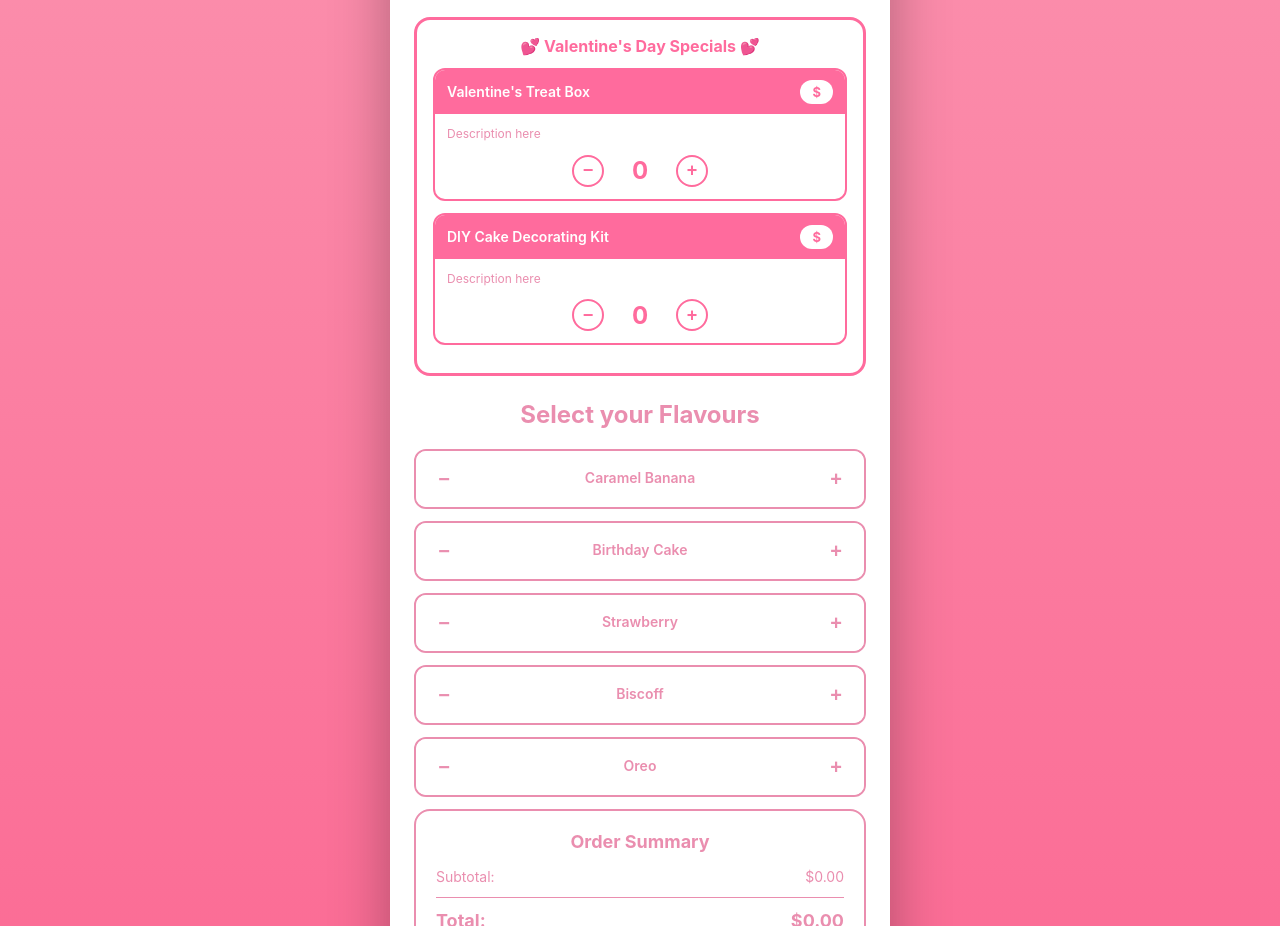
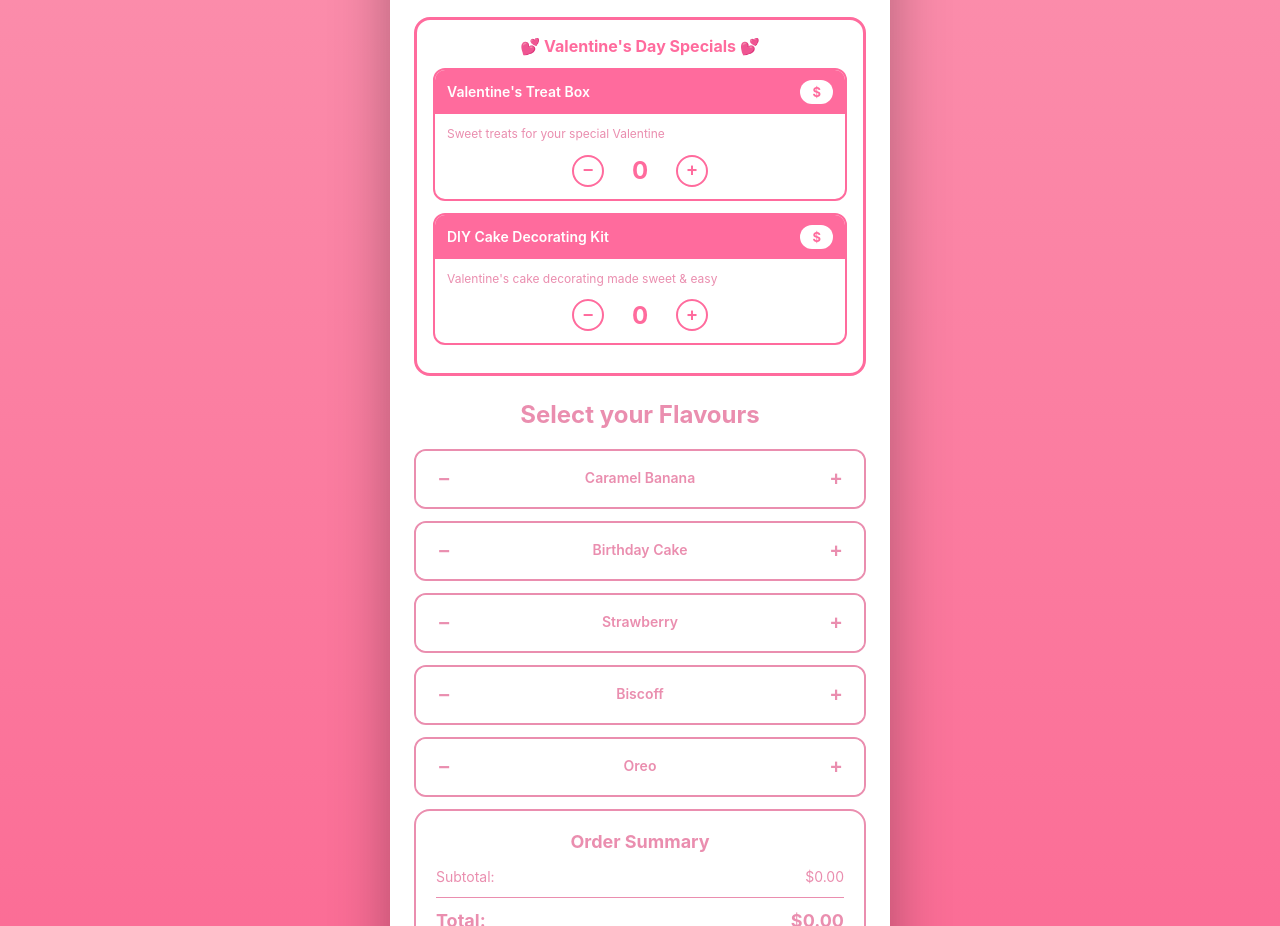
Before and after one commit to SweetTokTreats/SweetTokTreats.github.io, a plain HTML site: page index.html in a window 1280 px wide. Shown: the part 971-1897 px from the top of the page. Drawn offline with Linux system fonts and the light colour scheme.

Commit message:
Update index.html

```diff
--- a/index.html
+++ b/index.html
@@ -557,7 +557,7 @@
     </div>
     <div class="special-item-content">
       <div class="special-item-description">
-        Description here
+        Sweet treats for your special Valentine
       </div>
       <div class="special-item-controls">
         <button type="button" class="special-btn" onclick="updateSpecial('treatBox', -1); event.preventDefault();">−</button>
@@ -575,7 +575,7 @@
     </div>
     <div class="special-item-content">
       <div class="special-item-description">
-        Description here
+        Valentine's cake decorating made sweet & easy
       </div>
       <div class="special-item-controls">
         <button type="button" class="special-btn" onclick="updateSpecial('cakeKit', -1); event.preventDefault();">−</button>
```
